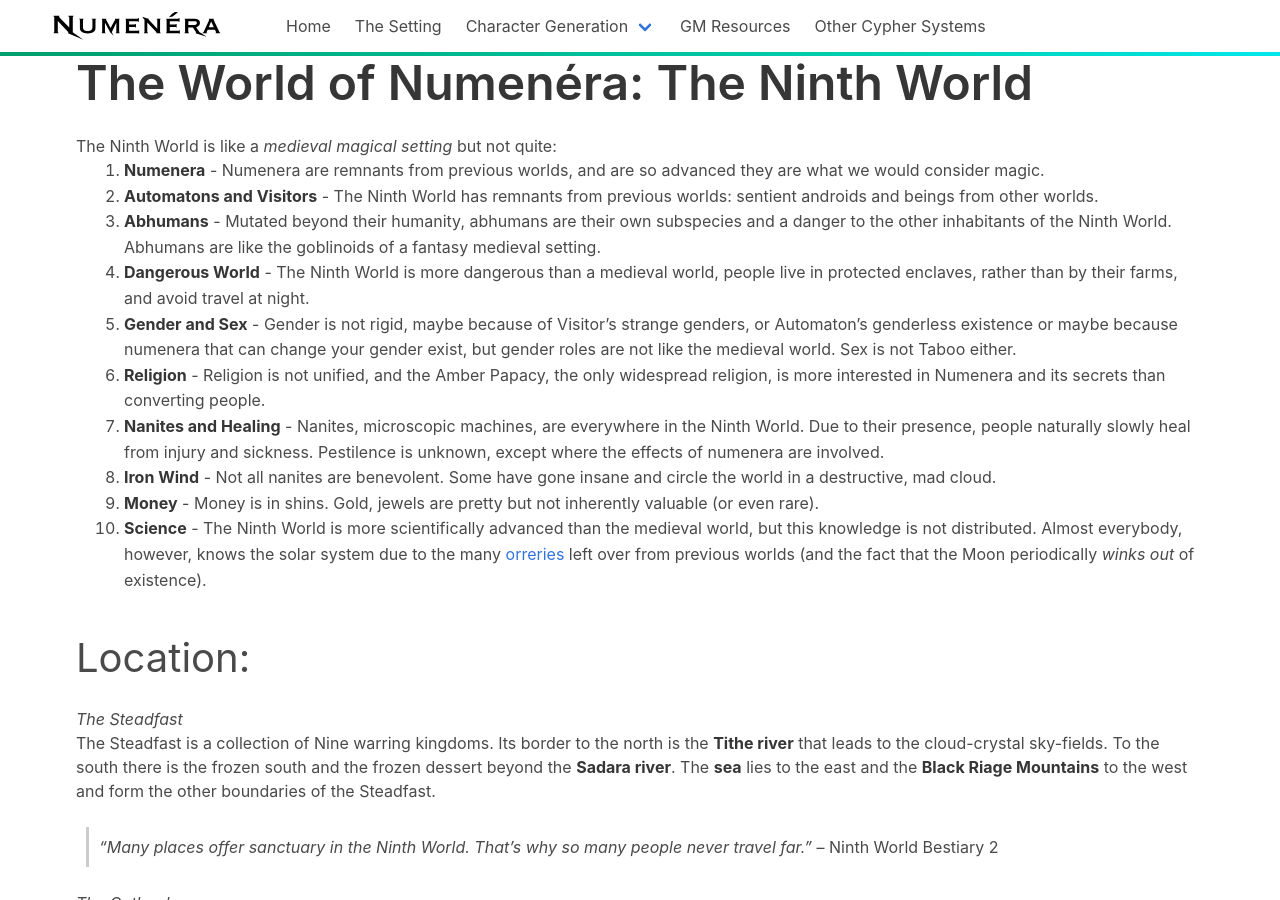
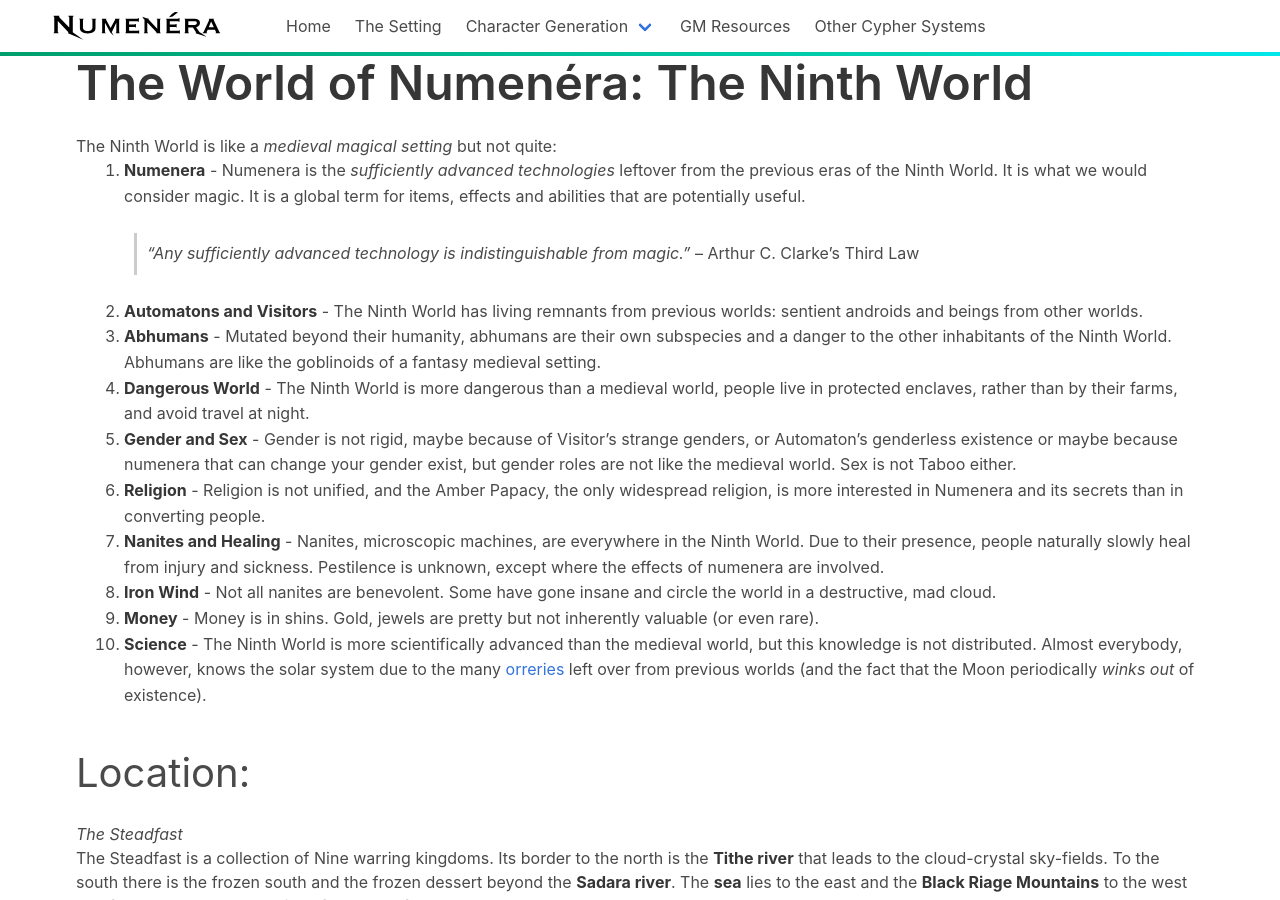
Before and after one commit to rebelwarrior/numenera, a Jekyll site: the page built from ninth_world.md, in a window 1280 px wide and 900 px high. Built offline with Jekyll 4.4.1, drawn with Linux system fonts in a browser that asks for light colours; nearby versions of some CDN libraries.

Commit message:
adds clarkes third law

```diff
--- a/ninth_world.md
+++ b/ninth_world.md
@@ -8,12 +8,13 @@
 
 The Ninth World is like a _medieval magical setting_ but not quite:
 
-1. __Numenera__ - Numenera are remnants from previous worlds, and are so advanced they are what we would consider magic.
-2. __Automatons and Visitors__ - The Ninth World has remnants from previous worlds: sentient androids and beings from other worlds.
+1. __Numenera__ - Numenera is the _sufficiently advanced technologies_ leftover from the previous eras of the Ninth World. It is what we would consider magic. It is a global term for items, effects and abilities that are potentially useful.
+> _"Any sufficiently advanced technology is indistinguishable from magic."_ – Arthur C. Clarke's Third Law
+2. __Automatons and Visitors__ - The Ninth World has living remnants from previous worlds: sentient androids and beings from other worlds.
 3. __Abhumans__ - Mutated beyond their humanity, abhumans are their own subspecies and a danger to the other inhabitants of the Ninth World. Abhumans are like the goblinoids of a fantasy medieval setting.
 4. __Dangerous World__ - The Ninth World is more dangerous than a medieval world, people live in protected enclaves, rather than by their farms, and avoid travel at night.
 5. __Gender and Sex__ - Gender is not rigid, maybe because of Visitor's strange genders, or Automaton's genderless existence or maybe because numenera that can change your gender exist, but gender roles are not like the medieval world. Sex is not Taboo either.
-6. __Religion__ - Religion is not unified, and the Amber Papacy, the only widespread religion, is more interested in Numenera and its secrets than converting people.
+6. __Religion__ - Religion is not unified, and the Amber Papacy, the only widespread religion, is more interested in Numenera and its secrets than in converting people.
 7. __Nanites and Healing__ - Nanites, microscopic machines, are everywhere in the Ninth World. Due to their presence, people naturally slowly heal from injury and sickness. Pestilence is unknown, except where the effects of numenera are involved.
 8. __Iron Wind__ - Not all nanites are benevolent. Some have gone insane and circle the world in a destructive, mad cloud.
 9. __Money__ - Money is in shins. Gold, jewels are pretty but not inherently valuable (or even rare).
```
Also changed, not shown: character_creation.md (+1 -1 lines), faq.md (+4 -1 lines).
